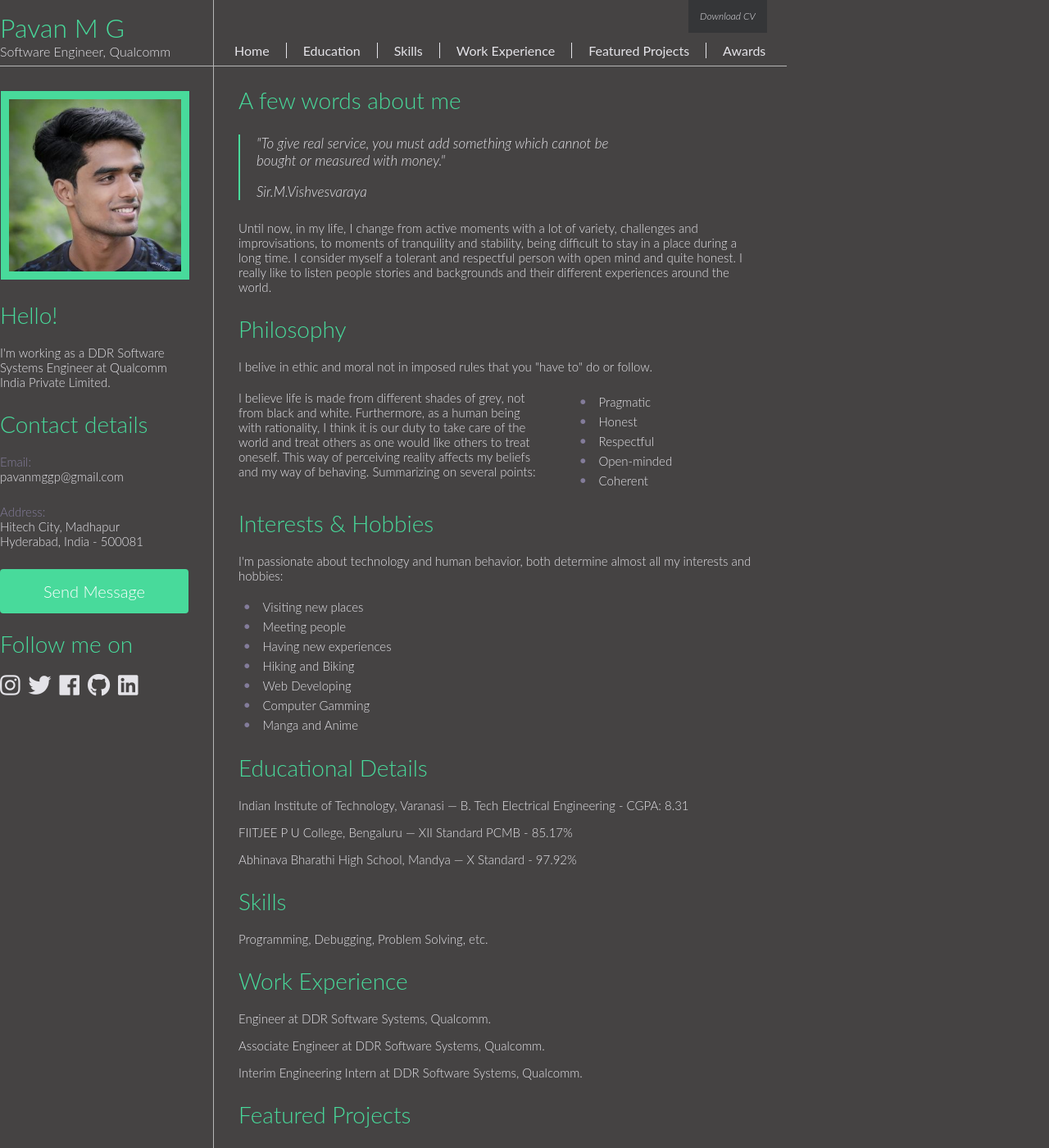
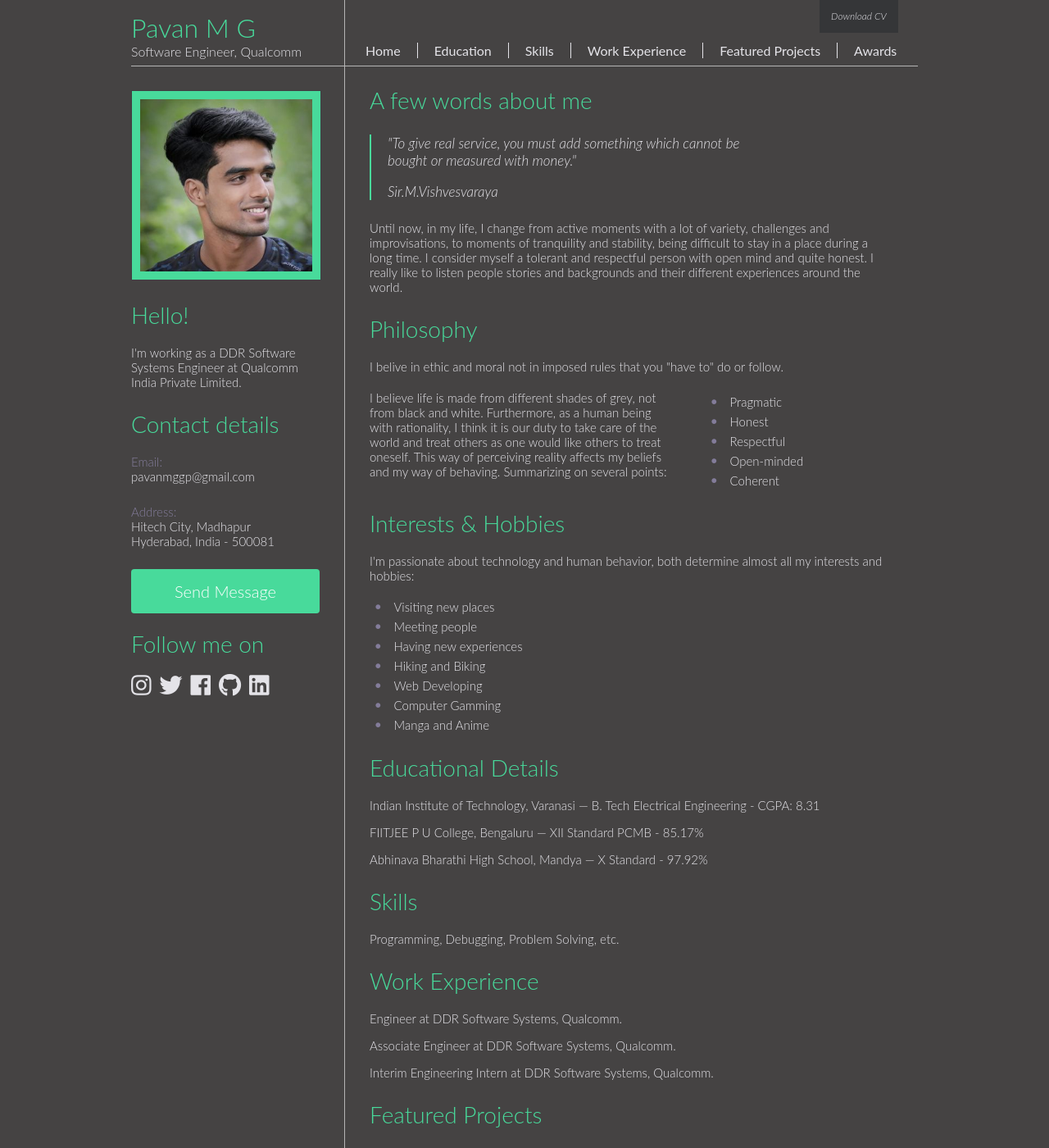
Before and after one commit to pavan-mg/pavan-mg.github.io, a Jekyll site: the page built from index.html, in a window 1280 px wide and 1400 px high. Shown: the whole window at 82% size. Built offline with Jekyll 4.4.1, drawn with Linux system fonts in a browser that asks for light colours.

Commit message:
Update main.css

```diff
--- a/css/main.css
+++ b/css/main.css
@@ -113,7 +113,8 @@
 
 #main_container {
 	width: 960px;
-	margin-top: 80px;
+	margin: 0 auto;
+	padding-top: 80px;
 }
 	#header {
 		width: 960px;
```
